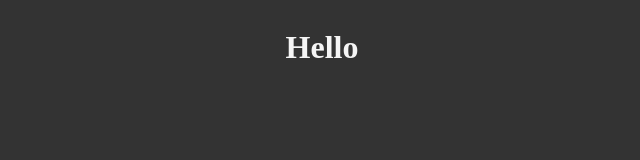
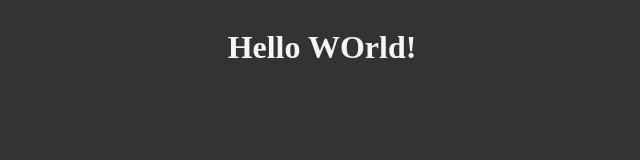
Before and after one commit to newcoder789/git-code-playground, a plain HTML site: page index.html in a window 1280 px wide. Shown: the whole page, without its empty margins (318-958 px from the left). Drawn offline with Linux system fonts and the light colour scheme.

Commit message:
first commit

```diff
--- a/index.html
+++ b/index.html
@@ -11,7 +11,7 @@
 </head>
 
 <body>
-    <h1>Hello</h1>
+    <h1>Hello WOrld!</h1>
 </body>
 
 </html>
```
